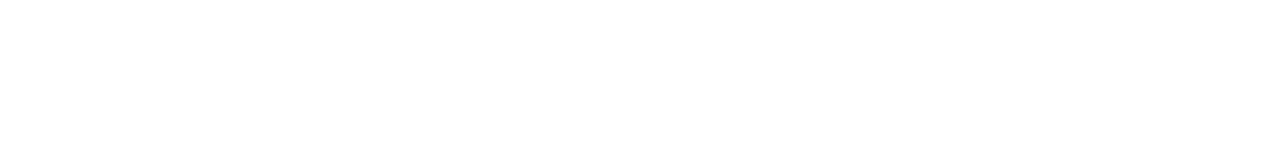
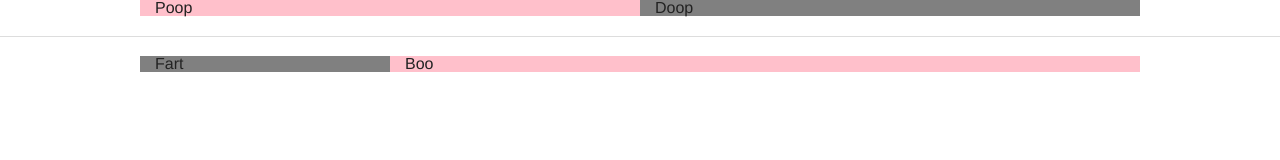
Before and after one commit to hotlittlepotato/gwda263, a plain HTML site: page projectwk2.html in a window 1280 px wide. Drawn offline with Linux system fonts and the light colour scheme.

Commit message:
adding css file for jade

```diff
--- /dev/null
+++ b/css/jade.css
@@ -0,0 +1,6 @@
+.first{
+	background-color: pink;
+}
+.second{
+	background-color: grey;
+}
--- a/projectwk2.html
+++ b/projectwk2.html
@@ -4,10 +4,25 @@
     	<meta charset="utf-8" />
     	<meta name="viewport" content="width=device-width, initial-scale=1.0" />
    		<link rel="stylesheet" href="css/foundation.css" />
+      <link rel="stylesheet" href="css/jade.css">
     	<script src="js/vendor/modernizr.js"></script>
 		<title>HAHAHA</title>
 	</head>
 	<body>
+
+<!-- Small grid with Jade -->
+<div class="container">
+    <div class="row">
+      <div class="small-6 columns first">Poop</div>
+      <div class="small-6 columns second">Doop</div>
+    </div>
+    <hr>
+    <div class="row">
+      <div class="small-3 columns second">Fart</div>
+      <div class="small-9 columns first">Boo</div>
+    </div>
+</div>
+<!-- /Jade -->
 
 		<script src="js/vendor/jquery.js"></script>
     	<script src="js/foundation.min.js"></script>
```
Also changed, not shown: commands.txt.
